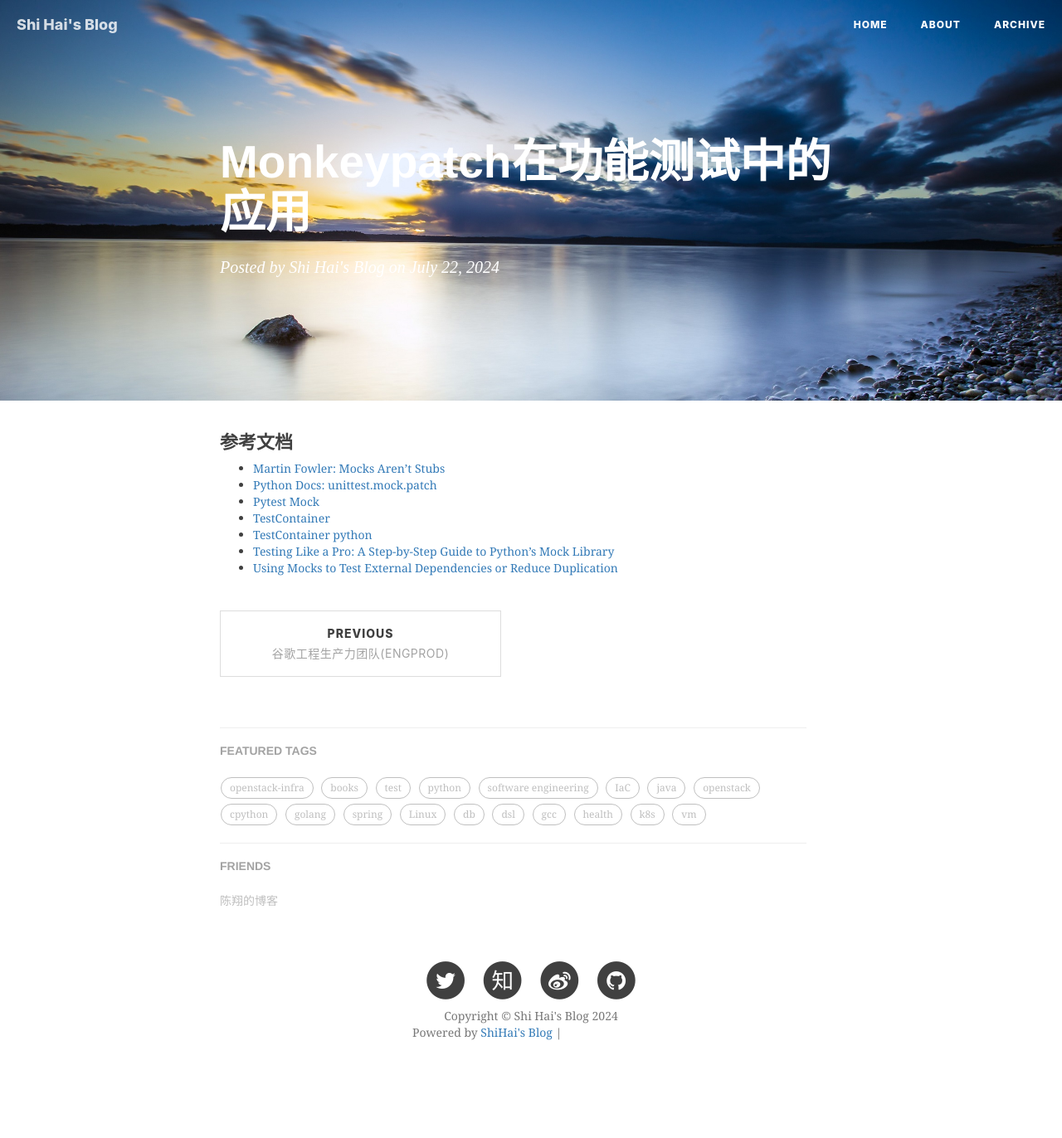
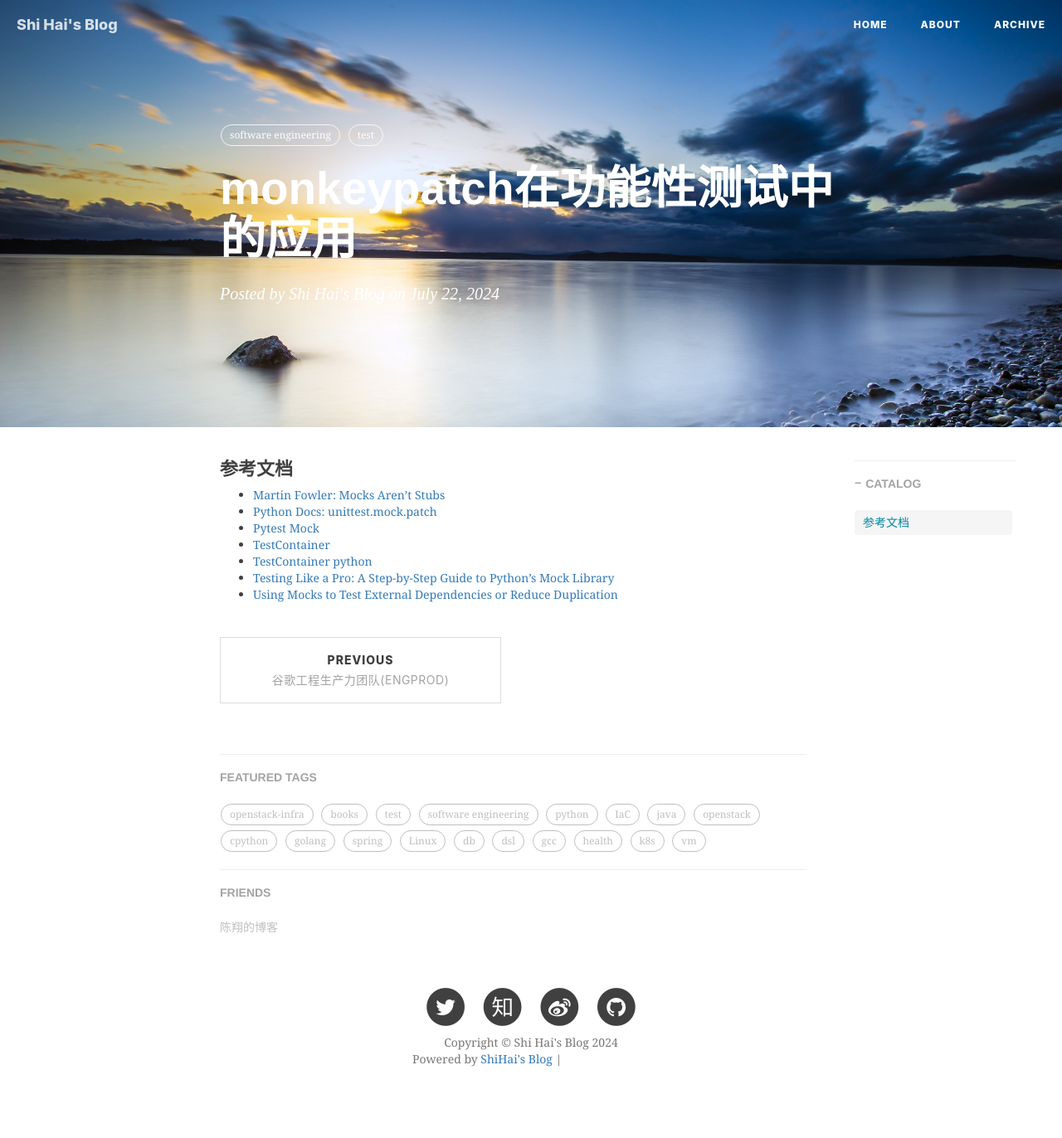
Before and after one commit to shihai1991/shihai1991.github.io, a Jekyll site: the page built from _posts/2024-07-22-monkeypatch在功能测试中的应用.md, in a window 1280 px wide. Shown: the whole page at 83% size. Built offline with Jekyll 4.4.1, drawn with Linux system fonts in a browser that asks for light colours; nearby versions of some CDN libraries; our own code applies the rules of GitHub Pages for plain Markdown files; comment, search, counter and statistics services are not loaded; before the commit the page ends 1340 px from its top, so only the background shows below that; some of the changed lines change nothing that is shown; grey boxes are pictures that could not be loaded.

Commit message:
Update 2024-07-22-monkeypatch在功能测试中的应用.md

```diff
--- a/_posts/2024-07-22-monkeypatch在功能测试中的应用.md
+++ b/_posts/2024-07-22-monkeypatch在功能测试中的应用.md
@@ -1,4 +1,14 @@
-
+---
+layout: post
+title: monkeypatch在功能性测试中的应用
+category: software engineering
+catalog: true
+published: true
+tags:
+  - software engineering
+  - test
+time: '2024.07.22 10:32:00'
+---
 
 # 参考文档
 - [Martin Fowler: Mocks Aren't Stubs](https://martinfowler.com/articles/mocksArentStubs.html)
```
